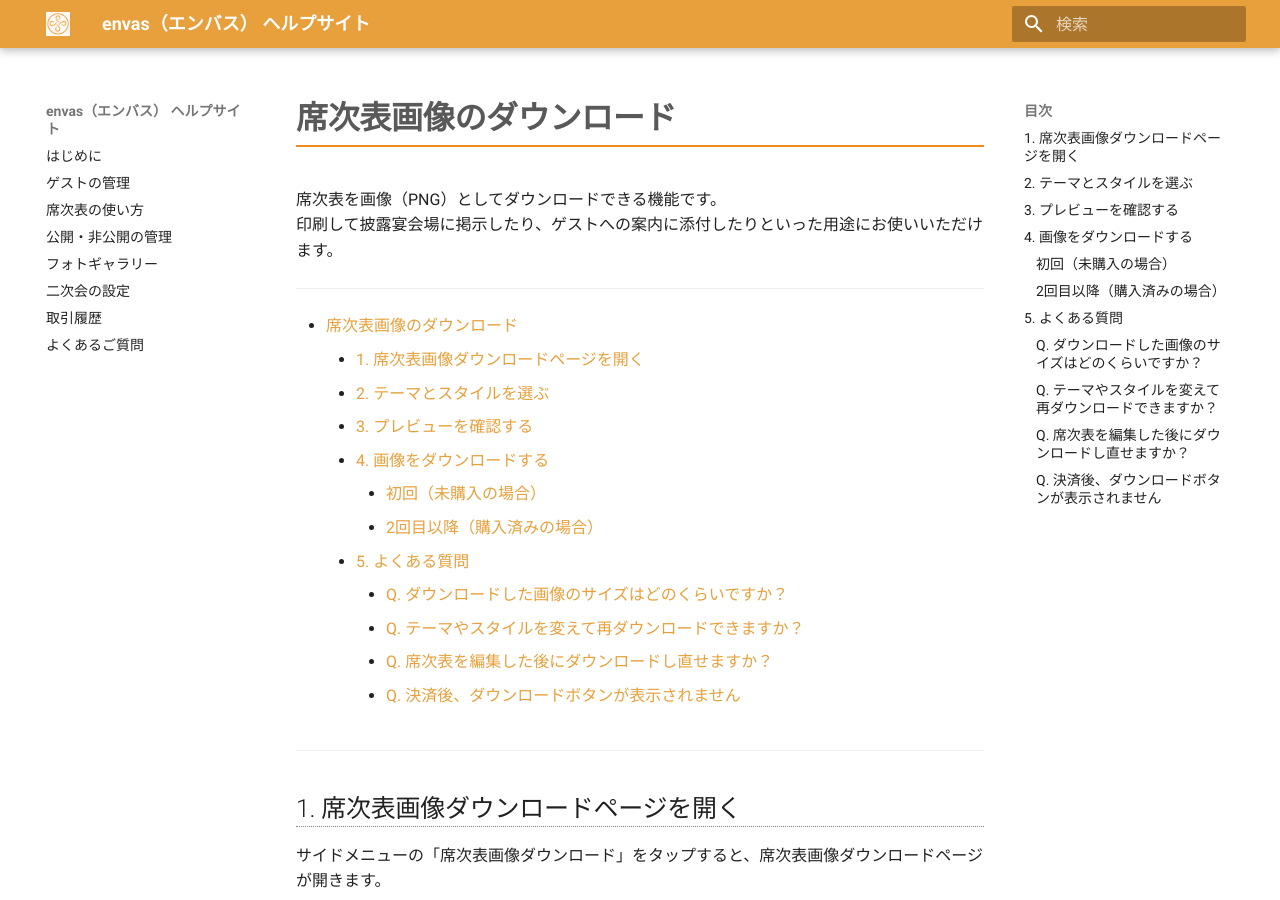
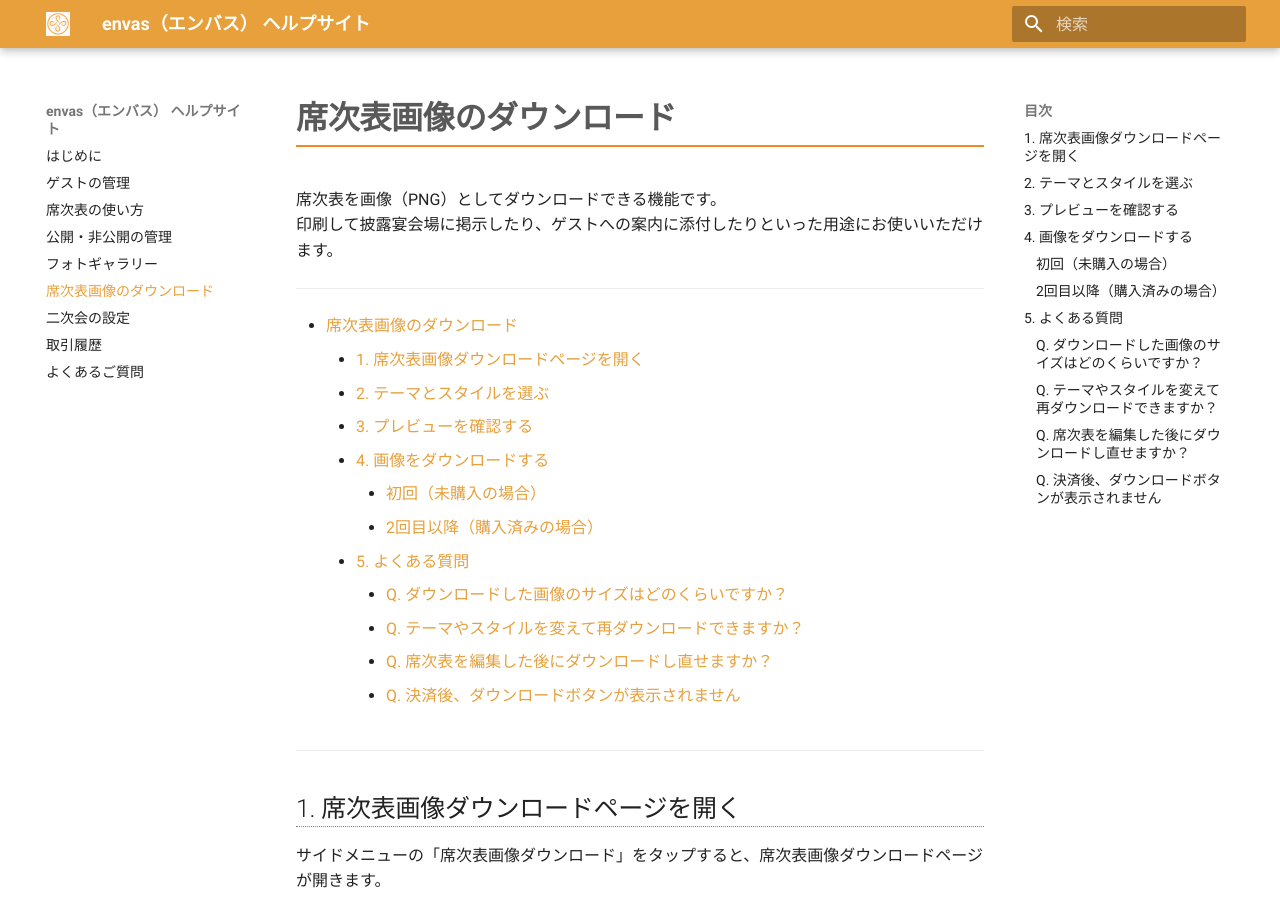
Before and after one commit to wish-corp/envas-help, an MkDocs documentation site: the page built from docs/seating-chart-image.md, in a window 1280 px wide and 900 px high. Built offline with MkDocs 1.6.1 and Material for MkDocs 9.7.7, drawn with Linux system fonts in a browser that asks for light colours.

Commit message:
docs: ナビゲーションに席次表画像のダウンロードを追加
🤖 Generated with [Claude Code](https://claude.com/claude-code)

Co-Authored-By: Claude <noreply@anthropic.com>

```diff
--- a/mkdocs.yml
+++ b/mkdocs.yml
@@ -36,6 +36,7 @@ nav:
   - 席次表の使い方: seating-chart.md
   - 公開・非公開の管理: publish.md
   - フォトギャラリー: photo-gallery.md
+  - 席次表画像のダウンロード: seating-chart-image.md
   - 二次会の設定: after-party.md
   - 取引履歴: transaction-history.md
   - よくあるご質問: faq.md
```
